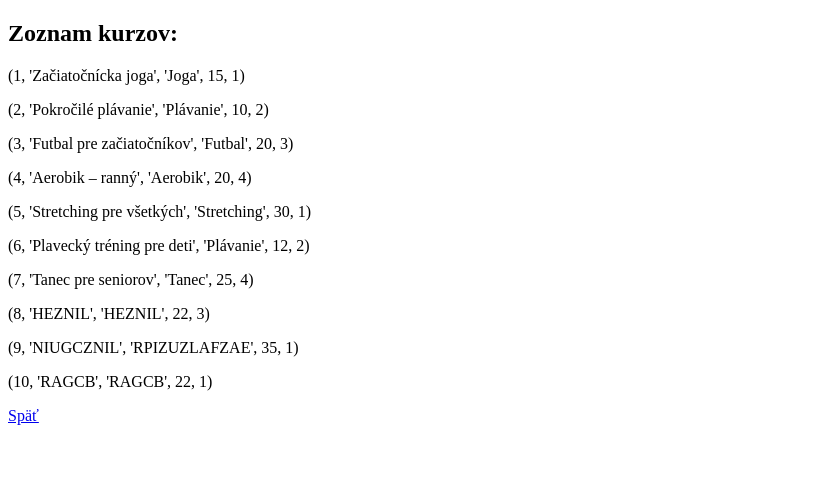
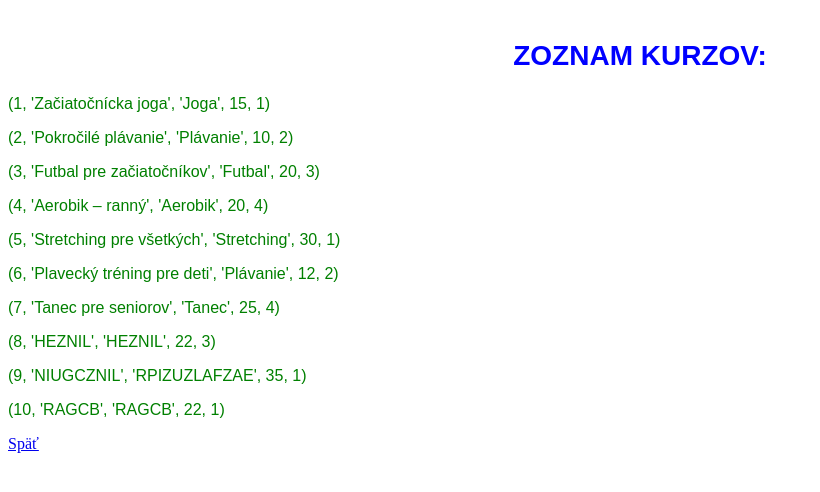
Before and after one commit to dzemed/ISJ-balaj-webapp, a Flask app: page /kurzy in a window 1280 px wide. Shown: the top 492 px of the page, without its empty margins (0-820 px from the left). Run offline with Flask 3, Linux system fonts and the light colour scheme; data comes from the database, SQL or seed files in the repository.

Commit message:
farbicky
farby do nich a tak

```diff
--- a/requirements.txt
+++ b/requirements.txt
@@ -1,2 +1,5 @@
-flask
+Flask==3.0.2
+Flask-SQLAlchemy==3.1.1
+Flask-Login==0.6.3
+python-dotenv==1.0.1
 gunicorn
--- /dev/null
+++ b/static/main.css
@@ -0,0 +1,17 @@
+h2 {
+    color: blue;
+    font-family: Arial, sans-serif;
+    font-size: 28px;
+    text-align: center;
+    margin-top: 40px;
+    text-transform: uppercase;
+}
+
+.mojah2 {
+    color: red;
+}
+
+p {
+    color: green;
+    font-family: sans-serif;
+}
--- a/templates/kapacita.html
+++ b/templates/kapacita.html
@@ -3,6 +3,7 @@
 <head>
     <meta charset="UTF-8">
     <title>Kapacity</title>
+    <link rel="stylesheet" href="{{ url_for('static', filename='main.css') }}">
 </head>
 
 <body>
--- a/templates/kurzy.html
+++ b/templates/kurzy.html
@@ -3,6 +3,7 @@
 <head>
     <meta charset="UTF-8">
     <title>Kurzy</title>
+    <link rel="stylesheet" href="{{ url_for('static', filename='main.css') }}">
 </head>
 
 <body>
--- a/templates/miesta.html
+++ b/templates/miesta.html
@@ -3,6 +3,7 @@
 <head>
     <meta charset="UTF-8">
     <title>Miesta</title>
+    <link rel="stylesheet" href="{{ url_for('static', filename='main.css') }}">
 </head>
 
 <body>
--- a/templates/pridanie.html
+++ b/templates/pridanie.html
@@ -3,6 +3,7 @@
 <head>
     <meta charset="UTF-8">
     <title>Pridaj Kurz</title>
+    <link rel="stylesheet" href="{{ url_for('static', filename='main.css') }}">
 </head>
 
 <body>
--- a/templates/registracia.html
+++ b/templates/registracia.html
@@ -3,6 +3,7 @@
 <head>
     <meta charset="UTF-8">
     <title>registracia treneri</title>
+    <link rel="stylesheet" href="{{ url_for('static', filename='main.css') }}">
 </head>
 
 <body>
--- a/templates/treneri.html
+++ b/templates/treneri.html
@@ -3,6 +3,7 @@
 <head>
     <meta charset="UTF-8">
     <title>Treneri</title>
+    <link rel="stylesheet" href="{{ url_for('static', filename='main.css') }}">
 </head>
 
 <body>
```
